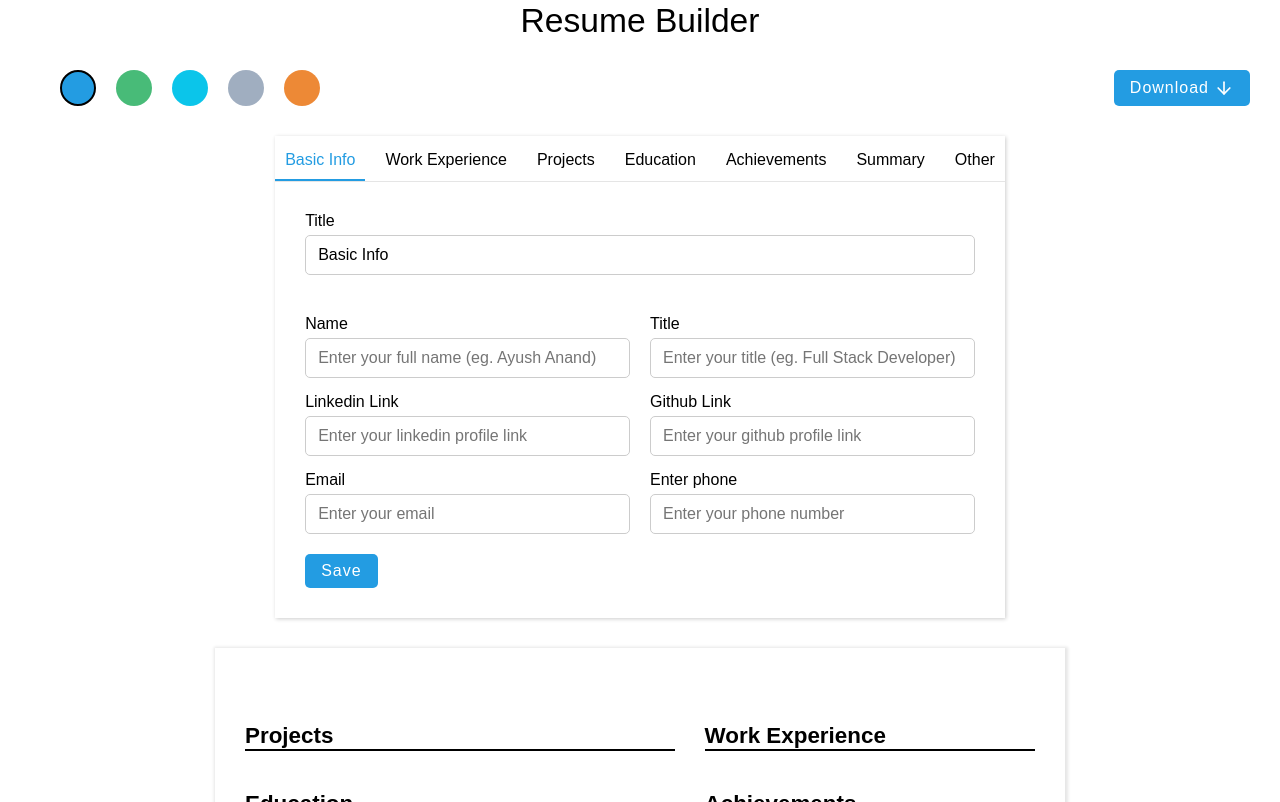
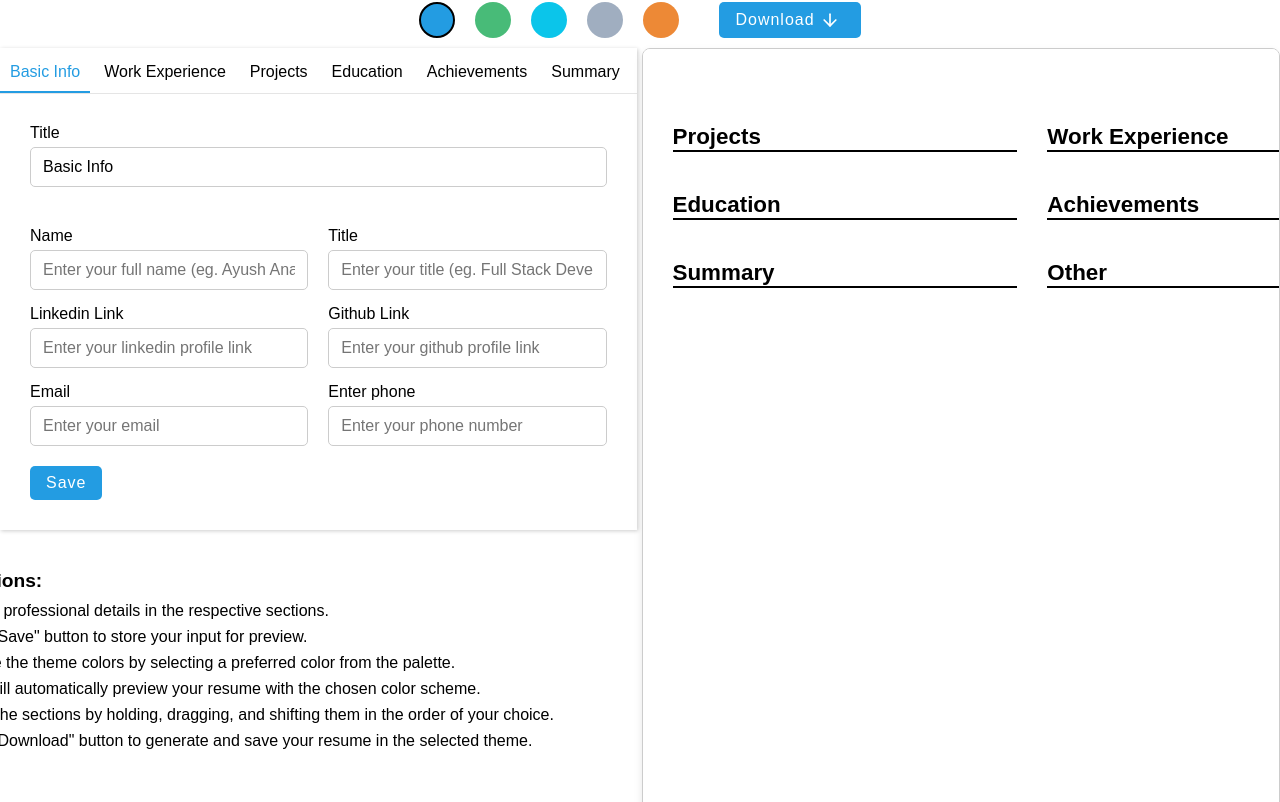
Before and after one commit to ayushanand2003/react_resume-builder, a React (Create React App) app: page / in a window 1280 px wide. Shown: the part 838-1640 px from the top of the page. Built offline with nearby package versions, Linux system fonts and the light colour scheme.

Commit message:
updated web app

```diff
--- a/src/components/Body/Body.js
+++ b/src/components/Body/Body.js
@@ -1,6 +1,6 @@
 import React, { useRef, useState } from "react";
 import ReactToPrint from "react-to-print";
-import { ArrowDown } from "react-feather";
+import { ArrowDown, Palette } from "react-feather";
 
 import Editor from "../Editor/Editor";
 import Resume from "../Resume/Resume";
@@ -60,8 +60,8 @@ function Body() {
   });
 
   return (
+
     <div className={styles.container}>
-      <p className={styles.heading}>Resume Builder</p>
       <div className={styles.toolbar}>
   <div className={styles.colors}>
     {colors.map((item) => (
@@ -78,7 +78,7 @@ function Body() {
   <ReactToPrint
     trigger={() => {
       return (
-              <button>
+        <button className={styles.downloadButton}>
           Download <ArrowDown />
         </button>
       );
@@ -86,12 +86,16 @@ function Body() {
     content={() => resumeRef.current}
   />
 </div>
-      <div className={styles.main}>
+
+<div className={styles.topRow}>
+  <div className={`${styles.editorContainer} ${styles.panel}`}>
     <Editor
       sections={sections}
       information={resumeInformation}
       setInformation={setResumeInformation}
     />
+  </div>
+  <div className={`${styles.resumeContainer} ${styles.panel}`}>
     <Resume
       ref={resumeRef}
       sections={sections}
@@ -100,6 +104,20 @@ function Body() {
     />
   </div>
 </div>
+
+<div className={styles.instructions}>
+  <h3>Instructions:</h3>
+  <ul>
+    <li>Fill in your professional details in the respective sections.</li>
+    <li>Click the "Save" button to store your input for preview.</li>
+    <li>Customize the theme colors by selecting a preferred color from the palette.</li>
+    <li>Website will automatically preview your resume with the chosen color scheme.</li>
+    <li>Organize the sections by holding, dragging, and shifting them in the order of your choice.</li>
+    <li>Click the "Download" button to generate and save your resume in the selected theme.</li>
+  </ul>
+</div>
+</div>
+
   );
 }
 
--- a/src/components/Body/Body.module.css
+++ b/src/components/Body/Body.module.css
@@ -1,42 +1,54 @@
 .container {
-  padding: 30px;
   display: flex;
   flex-direction: column;
   align-items: center;
-  gap: 30px;
-  padding-top: 0;
+  width: 100vw;
+  height: 100vh;
+  /* overflow: auto; Add overflow for scrolling if necessary */
 }
 
-.heading {
-  font-weight: 500;
-  font-size: 2.1rem;
+.topRow {
+  display: flex;
+  gap: 5px;
+  width: 100%;
+  margin-top: 0px; /* Adjust margin as needed */
+}
+
+.editorContainer,
+.resumeContainer {
+  flex: 1;
+  min-width: 45vw; /* Adjust the width as needed */
+}
+
+.panel {
+  width: 100%; /* Set panel width to 100% */
 }
 
 .toolbar {
   width: 100%;
   display: flex;
   gap: 40px;
-  justify-content: space-between;
+  justify-content: center; /* Center the content in the toolbar */
   align-items: center;
+  margin-bottom: 10px; /* Add margin at the bottom */
 }
 
 .colors {
   display: flex;
   gap: 20px;
-  padding: 0 30px;
 }
 
 .colors .color {
   height: 36px;
   width: 36px;
   border-radius: 50%;
-  background-color: #239ce2;
 }
+
 .colors .active {
   border: 2px solid #000;
 }
 
-.toolbar button {
+.downloadButton {
   padding: 8px 16px;
   border-radius: 5px;
   background-color: #239ce2;
@@ -52,14 +64,77 @@
   cursor: pointer;
 }
 
-.toolbar button svg {
+.downloadButton svg {
   height: 20px;
   width: 20px;
+  margin-right: 5px;
 }
 
-.main {
-  display: flex;
-  flex-direction: column;
-  gap: 30px;
-  width: 100%;
+.resumeContainer {
+  flex: 1;
+  min-width: 40vw; /* Adjust the width as needed */
+  overflow-y: auto; /* Add scroll if content overflows */
+  border: 1px solid #ccc; /* Add border for visual separation */
+  border-radius: 8px; /* Add some border radius for aesthetics */
+  box-shadow: 0 4px 8px rgba(0, 0, 0, 0.1); /* Add a slight shadow */
+  background-color: #fff; /* Set a background color */
 }
+
+.resumeContainer .resumeContent {
+  padding: 20px; /* Add some padding for spacing */
+  max-height: 100%; /* Allow content to take full height */
+}
+
+.resumeContainer .resumeContent::-webkit-scrollbar {
+  width: 8px; /* Set scrollbar width */
+}
+
+.resumeContainer .resumeContent::-webkit-scrollbar-thumb {
+  background-color: #888; /* Set scrollbar thumb color */
+  border-radius: 4px; /* Add border radius to thumb */
+}
+
+.resumeContainer .resumeContent::-webkit-scrollbar-track {
+  background-color: #f5f5f5; /* Set scrollbar track color */
+}
+
+.instructions {
+  margin-left:-800px;
+  margin-top: -380px;
+  font-size: 1rem;
+}
+
+.instructions h3 {
+  font-size: 1.2rem;
+  font-weight: bold;
+  margin-bottom: 10px;
+}
+
+.instructions ul {
+  list-style-type: none;
+  padding: 0;
+}
+
+.instructions li {
+  margin-bottom: 8px;
+}
+
+.instructions li:before {
+  content: "•";
+  color: #239ce2;
+  display: inline-block;
+  width: 1em;
+  margin-left: -1em;
+}
+
+
+@media (min-width: 768px) {
+  .topRow {
+    flex-direction: row; /* Switch back to row layout on larger screens */
+  }
+
+  .editorContainer,
+  .resumeContainer {
+    min-width: 45vw; /* Adjust the width as needed for larger screens */
+  }
+}
--- a/src/components/Editor/Editor.module.css
+++ b/src/components/Editor/Editor.module.css
@@ -13,9 +13,10 @@
 
 .header {
   display: flex;
-  gap: 10px;
+  gap: 4px;
   overflow-x: auto;
   border-bottom: 1px solid rgba(0, 0, 0, 0.1);
+
 }
 
 .header::-webkit-scrollbar {
```
Lines whose indentation alone changed are shown as unchanged.
